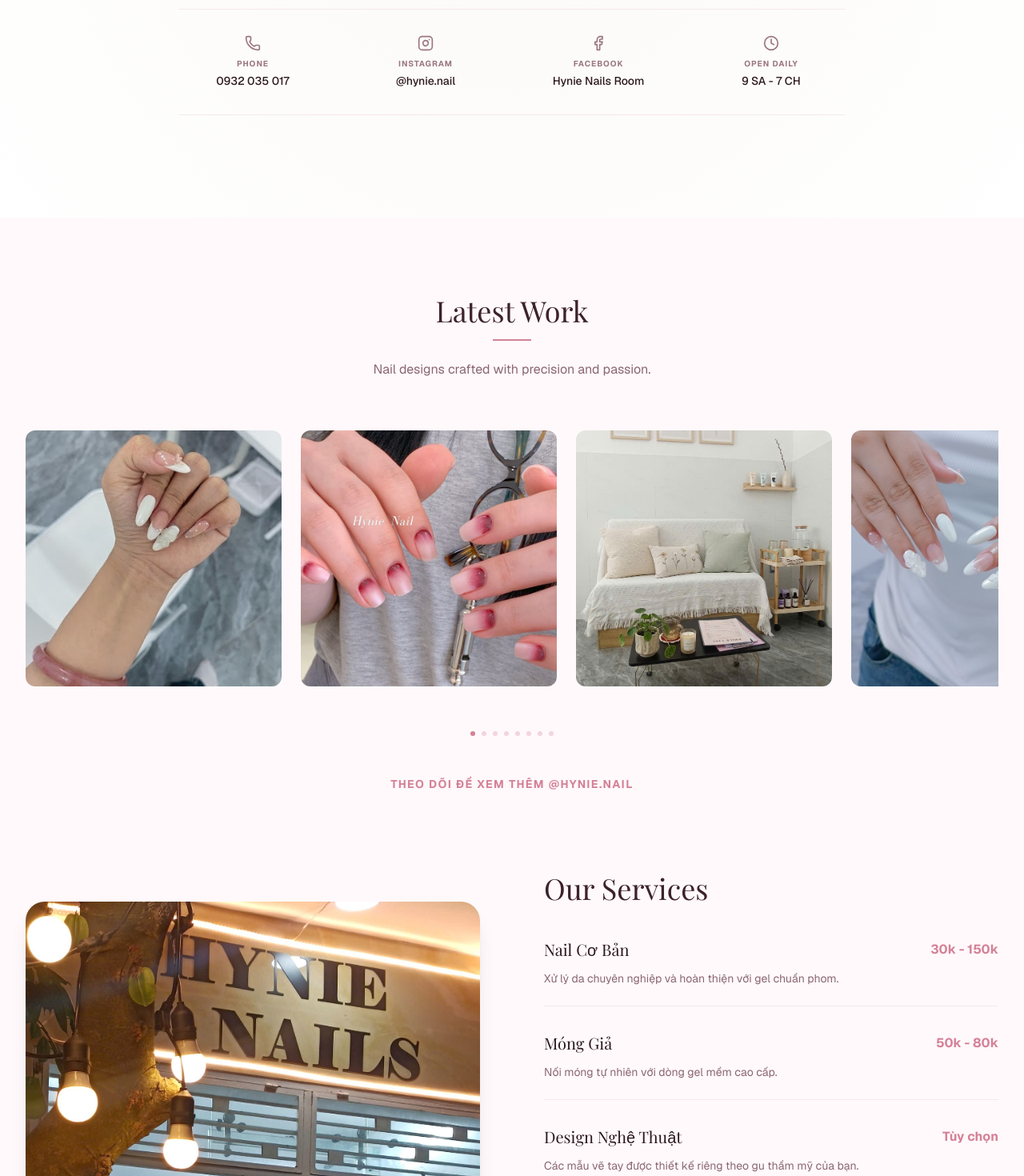
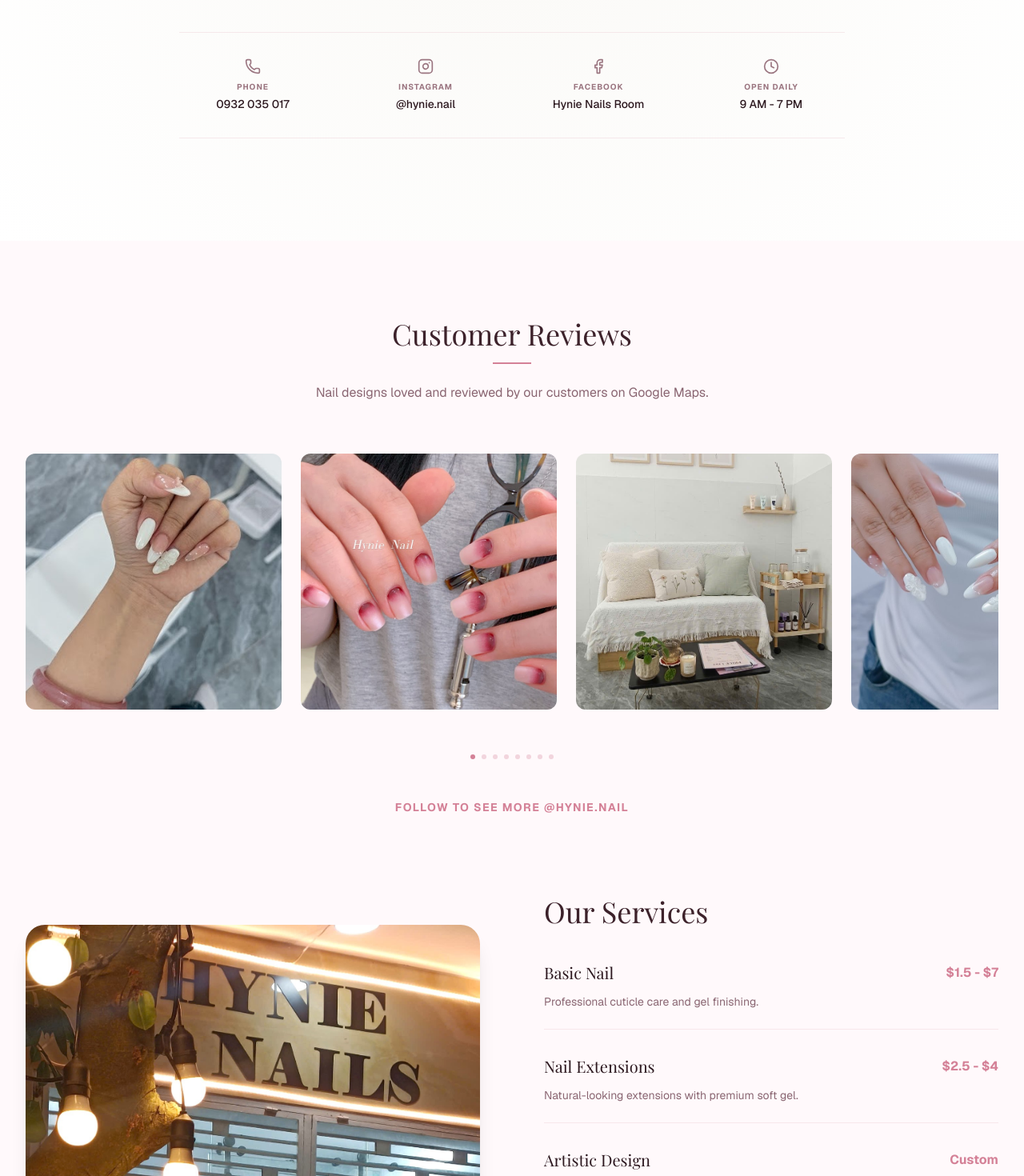
Before and after one commit to nvmt2/hynie-nail-room-landingpage, a Next.js app: page /en in a window 1280 px wide. Shown: the part 700-2170 px from the top of the page at 80% size. Built offline with nearby package versions, Linux system fonts and the light colour scheme; a web font is replaced by a local one.

Commit message:
Correct English content for section in page

```diff
--- a/components/ui/Footer.tsx
+++ b/components/ui/Footer.tsx
@@ -9,6 +9,7 @@ import { useTranslations } from 'next-intl';
  */
 export default function Footer() {
   const t = useTranslations('Footer');
+  const tHero = useTranslations('Hero');
 
   return (
     <footer className="bg-surface-container py-16 px-8 border-t border-outline-variant/30">
@@ -19,7 +20,7 @@ export default function Footer() {
               {siteConfig.name}
             </div>
             <p className="text-on-surface-variant text-sm leading-relaxed">
-              {siteConfig.description}
+              {t('description')}
             </p>
             <div className="flex gap-4">
               <a
@@ -67,7 +68,7 @@ export default function Footer() {
               <li className="flex justify-between gap-4">
                 <span>{t('daily')}</span>
                 <span className="font-medium text-on-surface text-right">
-                  9:00 AM - 7:00 PM
+                  {tHero('openingHoursTime')}
                 </span>
               </li>
             </ul>
--- a/components/ui/Gallery.tsx
+++ b/components/ui/Gallery.tsx
@@ -36,15 +36,17 @@ export default function Gallery() {
                   />
                   <div className="absolute inset-0 bg-primary/10 opacity-0 md:group-hover/item:opacity-100 transition-opacity"></div>
 
+                  {t.has(`reviews.${item.key}`) && (
                     <div className="absolute bottom-4 left-4 right-4 bg-background/90 backdrop-blur-sm p-4 rounded-lg md:transform md:translate-y-2 md:opacity-0 md:group-hover/item:translate-y-0 md:group-hover/item:opacity-100 transition-all duration-300 shadow-sm">
                       <div className="flex gap-1 text-primary mb-1">
                         {[...Array(5)].map((_, i) => (
                           <Star key={i} size={12} fill="currentColor" />
                         ))}
                       </div>
-                    <p className="text-xs italic text-on-surface-variant">&quot;{item.testimonial}&quot;</p>
+                      <p className="text-xs italic text-on-surface-variant">&quot;{t(`reviews.${item.key}`)}&quot;</p>
                       <p className="text-[10px] font-bold uppercase mt-2 text-secondary">- {item.author}</p>
                     </div>
+                  )}
                 </div>
               </div>
             ))}
@@ -59,7 +61,7 @@ export default function Gallery() {
 
         <div className="mt-12 text-center">
           <a href={siteConfig.links.instagram} target="_blank" rel="noopener noreferrer" className="text-primary font-bold uppercase tracking-widest text-sm hover:underline underline-offset-8 transition-all">
-            Theo dõi để xem thêm {siteConfig.business.instagramHandle}
+            {t('moreDetail')} {siteConfig.business.instagramHandle}
           </a>
         </div>
       </div>
--- a/components/ui/Hero.tsx
+++ b/components/ui/Hero.tsx
@@ -68,7 +68,7 @@ export default function Hero() {
           <div className="text-center">
             <Clock size={20} className="text-secondary mx-auto mb-2" />
             <p className="text-[10px] uppercase tracking-widest text-secondary font-bold mb-1">{t('openingHours')}</p>
-            <p className="text-sm font-medium">{siteConfig.business.openingHours}</p>
+            <p className="text-sm font-medium">{t('openingHoursTime')}</p>
           </div>
         </div>
       </div>
--- a/components/ui/Services.tsx
+++ b/components/ui/Services.tsx
@@ -34,11 +34,11 @@ export default function Services() {
                   className="border-b border-outline-variant/50 pb-6"
                 >
                   <div className="flex justify-between items-center mb-3">
-                    <h4 className="text-xl font-headline">{service.name}</h4>
-                    <span className="text-primary font-bold">{service.price}</span>
+                    <h4 className="text-xl font-headline">{t(`${service.key}.name`)}</h4>
+                    <span className="text-primary font-bold">{t(`${service.key}.price`)}</span>
                   </div>
                   <p className="text-on-surface-variant text-sm">
-                    {service.description}
+                    {t(`${service.key}.description`)}
                   </p>
                 </div>
               ))}
--- a/configs/content.ts
+++ b/configs/content.ts
@@ -1,44 +1,37 @@
 export const services = [
   {
-    name: "Nail Cơ Bản",
-    price: "30k - 150k",
-    description: "Xử lý da chuyên nghiệp và hoàn thiện với gel chuẩn phom.",
+    key: "basic",
   },
   {
-    name: "Móng Giả",
-    price: "50k - 80k",
-    description: "Nối móng tự nhiên với dòng gel mềm cao cấp.",
+    key: "extension",
   },
   {
-    name: "Design Nghệ Thuật",
-    price: "Tùy chọn",
-    description: "Các mẫu vẽ tay được thiết kế riêng theo gu thẩm mỹ của bạn.",
+    key: "art",
   },
 ];
 
 export const products = [
   {
     id: 1,
-    name: "Bộ Ba Sơn Móng Velvet",
+    key: "velvet",
     price: "$58.00",
     image: "https://lh3.googleusercontent.com/aida-public/AB6AXuDlQJ_CrKrscRePWpHPf-jRqOuMKo5WN1OhQKk18_Z4xSuGLpm9z1GrW9a_72BmHM7KgaWj3w9aPYufp-ZduewahBDVeSVcd-sWGxcZN1zng4MmkkGbJ10kvz_BI1gGcynwiny8xeo6AUtRNPjjhDJF6zYVVnvMBS52te2nCT-yDkuANulkTweAodsoPB5YH3wH6bCOfNR2t6Cq3rHyKr0B_k_xstdC1G0iARjXEU-PTm1vg1z4z0CiiF9w4XRWuQMQ6W4U05Ok4GGN",
-    tag: "Mới"
   },
   {
     id: 2,
-    name: "Bộ Chăm Sóc Atelier",
+    key: "atelier",
     price: "$120.00",
     image: "https://lh3.googleusercontent.com/aida-public/AB6AXuDsApzf5-SuqnWYzCsLPn8KTf3YHjxCIev56NZd2YtNS7mOwwYnkU8kXRpYUV9NbdkdT-V2Dhj9blC1yBeOolxqKAb2u-bxbp78flv4fKkB9zcIAZlFaLdkONpsKIqvUs29iZwXBxOr9tsup5OIIBPujb8mbHxuwYs3ZANDpYyId9q3_FqBMowaFgUkcGCwibHKiljF4JRlOF7mP7Nc8w5rUKZnM4b_KHj3XlaciazOdbesCoDFD1ruhoTEp5p7Xe9O7Y31CV4Rs90v"
   },
   {
     id: 3,
-    name: "Móng Giả Petal",
+    key: "petal",
     price: "$45.00",
     image: "https://lh3.googleusercontent.com/aida-public/AB6AXuAwEVq2LZ4P1NdgkLfAhRYAB9aiSZx196dG0w1-ZCr04YL0X_yuXS-AkbY6B-fK4mJ5nTpixhI8tSVH622WeE-ebuEHharuY20zZjAOEy5tOPvJpjr2KtnioA2ozEo2JJsHX0Rr8gDhUDMP56p0ZdBSe4Tvblr1hODdyypVUDVm8EPPHAcfdvvIlJdSl2hP4fqbrJbp3E8IRVozqM4-R8LiYQV4jwZP1eHRB0vNF-pWiGOkSYGc3fz73UKonbDW8gRx901gE16VGMQr"
   },
   {
     id: 4,
-    name: "Tinh Dầu Botanical Elixir",
+    key: "elixir",
     price: "$32.00",
     image: "https://lh3.googleusercontent.com/aida-public/AB6AXuA0uidihAz0OA68xkv3m-5sGakAlGftHhaF7YfAuzopsm-OcFotQ0fRLf-81sH1-uO7_LWfeCC2V6ObMHoQG5fZiRCctDHRxeo8sA_HhlexVzo9P9ywsNlaE5VIfiB6fQgl2tt5WCwhkHntlF64NzoQ-utyHsJhqOx-3_7bgAiZJYcNG2UxVfV06zIHJwpL3QE5xNXm6Iqq-tw-wspEL34vNNv4pfo5SFb6u9SymqAhXmfmsfrRgN-Ihc8VBfGbfwYKc3GYUiONJn4J"
   }
@@ -48,49 +41,51 @@ const urlGallery = "/images/gallery/"
 export const galleryItems = [
   {
     id: 1,
+    key: "kim",
     image: urlGallery + "nguyen-dang-thi-kim-feedback.jpg",
-    testimonial: "Chị chủ dễ thương, nhiệt tìnhh, làm rất ưng ý😍😍",
     author: "Nguyên Đặng Thị Kim"
   },
   {
     id: 6,
+    key: "nhi",
     image: urlGallery + "nhi-feedback.jpg",
-    testimonial: "I love it!",
     author: "Nhi"
   },
 
   {
     id: 3,
+    key: "toi",
     image: urlGallery + "toi-nguyen-feedback.jpg",
-    testimonial: "Tiệm sạch sẽ, và tỉ mỉ trong việc vệ sinh các dụng cụ.",
     author: "Tới Nguyễn"
   },
   {
     id: 8,
+    key: "phuong_alt", // This one didn't have a testimonial in original content
     image: urlGallery + "nhi-3-feedback.jpg",
     author: "Quynh Tram"
   },
   {
     id: 4,
+    key: "phuong",
     image: urlGallery + "thanh-phuong-pham-feedback.jpg",
-    testimonial: "Mình là khách quen đã làm nhiều lần và rất thích chị bé làm móng, màu và form móng khá đẹp và ưng ý.",
     author: "Thanh Phương Phạm"
   },
   {
     id: 7,
+    key: "my",
     image: urlGallery + "nhi-2-feedback.jpg",
     author: "Mỹ"
   },
   {
     id: 5,
+    key: "ngoc",
     image: urlGallery + "khiet-ngoc-feedback.png",
-    testimonial: "Chị chủ siêu dễ thưn làm kĩ lắm!",
     author: "Khiết Ngọc"
   },
   {
     id: 2,
+    key: "duyen",
     image: urlGallery + "hong-duyen-feedback.jpg",
-    testimonial: "Chị chủ dễ thương, tiệm sạch sẽ, nail đẹp giá hạt dẻ form khá ok",
     author: "Hồng Duyên"
   },
 
--- a/dictionaries/en.json
+++ b/dictionaries/en.json
@@ -9,24 +9,43 @@
     "tagline": "Korean Style Nail Studio",
     "titlePrefix": "Your Beauty,",
     "titleSuffix": "Hynie's Masterpiece",
-    "subtitle": "Discover the gentle elegance of Korean nail art. Hynie combines minimalist aesthetics with precise craftsmanship to create a unique beauty just for you.",
+    "subtitle": "Experience the subtle elegance of Korean-inspired nail design. At Hynie, minimalist aesthetics meet meticulous craftsmanship to create a look uniquely yours.",
     "cta": "Book Now",
     "phone": "Phone",
-    "openingHours": "Open Daily"
+    "openingHours": "Open Daily",
+    "openingHoursTime": "9 AM - 7 PM"
   },
   "Services": {
     "title": "Our Services",
-    "basic": "Basic Nail",
-    "basicDesc": "Professional cuticle care and gel finishing.",
-    "extension": "Nail Extensions",
-    "extensionDesc": "Natural-looking extensions with premium soft gel.",
-    "art": "Artistic Design",
-    "artDesc": "Hand-painted designs tailored to your aesthetic.",
-    "viewMenu": "View Full Menu"
+    "viewMenu": "View Full Menu",
+    "basic": {
+      "name": "Basic Nail",
+      "price": "$1.5 - $7",
+      "description": "Professional cuticle care and gel finishing."
+    },
+    "extension": {
+      "name": "Nail Extensions",
+      "price": "$2.5 - $4",
+      "description": "Natural-looking extensions with premium soft gel."
+    },
+    "art": {
+      "name": "Artistic Design",
+      "price": "Custom",
+      "description": "Hand-painted designs tailored to your aesthetic."
+    }
   },
   "Gallery": {
-    "title": "Latest Work",
-    "subtitle": "Nail designs crafted with precision and passion."
+    "title": "Customer Reviews",
+    "subtitle": "Nail designs loved and reviewed by our customers on Google Maps.",
+    "moreDetail": "Follow to see more",
+    "reviews": {
+      "kim": "Sweet owner, enthusiastic, very satisfied with the results😍😍",
+      "nhi": "I love it!",
+      "toi": "Very clean studio, and meticulous tool sterilization.",
+      "phuong": "Regular customer here, love the nail tech, colors and form are beautiful.",
+      "ngoc": "Super cute owner and very meticulous work!",
+      "duyen": "Lovely owner, clean shop, beautiful nails at affordable prices."
+    }
   },
   "Footer": {
     "contact": "Contact",
@@ -34,11 +53,27 @@
     "daily": "Monday - Sunday",
     "rights": "All rights reserved.",
     "privacy": "Privacy Policy",
-    "terms": "Terms of Service"
+    "terms": "Terms of Service",
+    "description": "Soft Korean-inspired nail artistry, crafting moments of beauty and relaxation."
   },
   "Shop": {
     "title": "Hynie's Products",
     "subtitle": "Professional nail care tools for home use.",
-    "viewCollection": "View Collection"
+    "viewCollection": "View Collection",
+    "items": {
+      "velvet": {
+        "name": "Velvet Nail Polish Trio",
+        "tag": "New"
+      },
+      "atelier": {
+        "name": "Atelier Care Kit"
+      },
+      "petal": {
+        "name": "Petal Press-ons"
+      },
+      "elixir": {
+        "name": "Botanical Elixir Oil"
+      }
+    }
   }
 }
--- a/dictionaries/vi.json
+++ b/dictionaries/vi.json
@@ -12,21 +12,40 @@
     "subtitle": "Khám phá nét thanh lịch nhẹ nhàng của phong cách làm móng Hàn Quốc. Hynie kết hợp thẩm mỹ tối giản với sự tỉ mỉ chuẩn xác để tạo nên vẻ đẹp riêng biệt cho bạn.",
     "cta": "Đặt Lịch Ngay",
     "phone": "Điện Thoại",
-    "openingHours": "Mở Cửa Mỗi Ngày"
+    "openingHours": "Mở Cửa Mỗi Ngày",
+    "openingHoursTime": "9 SA - 7 CH"
   },
   "Services": {
     "title": "Dịch Vụ Của Chúng Tôi",
-    "basic": "Nail Cơ Bản",
-    "basicDesc": "Xử lý da chuyên nghiệp và hoàn thiện với gel chuẩn phom.",
-    "extension": "Móng Giả",
-    "extensionDesc": "Nối móng tự nhiên với dòng gel mềm cao cấp.",
-    "art": "Design Nghệ Thuật",
-    "artDesc": "Các mẫu vẽ tay được thiết kế riêng theo gu thẩm mỹ của bạn.",
-    "viewMenu": "Xem Toàn Bộ Menu"
+    "viewMenu": "Xem Toàn Bộ Menu",
+    "basic": {
+      "name": "Nail Cơ Bản",
+      "price": "30k - 150k",
+      "description": "Xử lý da chuyên nghiệp và hoàn thiện với gel chuẩn phom."
+    },
+    "extension": {
+      "name": "Móng Giả",
+      "price": "50k - 80k",
+      "description": "Nối móng tự nhiên với dòng gel mềm cao cấp."
+    },
+    "art": {
+      "name": "Design Nghệ Thuật",
+      "price": "Tùy chọn",
+      "description": "Các mẫu vẽ tay được thiết kế riêng theo gu thẩm mỹ của bạn."
+    }
   },
   "Gallery": {
-    "title": "Đánh Giá Từ Khách Hàng ",
-    "subtitle": "Những bộ móng được khách hàng đánh giá trên google map."
+    "title": "Đánh Giá Từ Khách Hàng",
+    "subtitle": "Những bộ móng được khách hàng đánh giá trên Google Maps.",
+    "moreDetail": "Theo dõi để xem thêm",
+    "reviews": {
+      "kim": "Chị chủ dễ thương, nhiệt tìnhh, làm rất ưng ý😍😍",
+      "nhi": "I love it!",
+      "toi": "Tiệm sạch sẽ, và tỉ mỉ trong việc vệ sinh các dụng cụ.",
+      "phuong": "Mình là khách quen đã làm nhiều lần và rất thích chị bé làm móng, màu và form móng khá đẹp và ưng ý.",
+      "ngoc": "Chị chủ siêu dễ thưn làm kĩ lắm!",
+      "duyen": "Chị chủ dễ thương, tiệm sạch sẽ, nail đẹp giá hạt dẻ form khá ok"
+    }
   },
   "Footer": {
     "contact": "Liên Hệ",
@@ -34,11 +53,27 @@
     "daily": "Thứ 2 - Chủ Nhật",
     "rights": "Bảo lưu mọi quyền.",
     "privacy": "Chính Sách Bảo Mật",
-    "terms": "Điều Khoản Dịch Vụ"
+    "terms": "Điều Khoản Dịch Vụ",
+    "description": "Nghệ thuật làm móng phong cách Hàn Quốc nhẹ nhàng. Kiến tạo những khoảnh khắc làm đẹp và thư giãn."
   },
   "Shop": {
     "title": "Sản Phẩm Của Hynie",
     "subtitle": "Bộ dụng cụ chăm sóc móng chuyên nghiệp tại nhà.",
-    "viewCollection": "Xem Bộ Sưu Tập"
+    "viewCollection": "Xem Bộ Sưu Tập",
+    "items": {
+      "velvet": {
+        "name": "Bộ Ba Sơn Móng Velvet",
+        "tag": "Mới"
+      },
+      "atelier": {
+        "name": "Bộ Chăm Sóc Atelier"
+      },
+      "petal": {
+        "name": "Móng Giả Petal"
+      },
+      "elixir": {
+        "name": "Tinh Dầu Botanical Elixir"
+      }
+    }
   }
 }
```
Also changed, not shown: components/ui/Shop.tsx (+4 -4 lines). Lines whose indentation alone changed are shown as unchanged.
